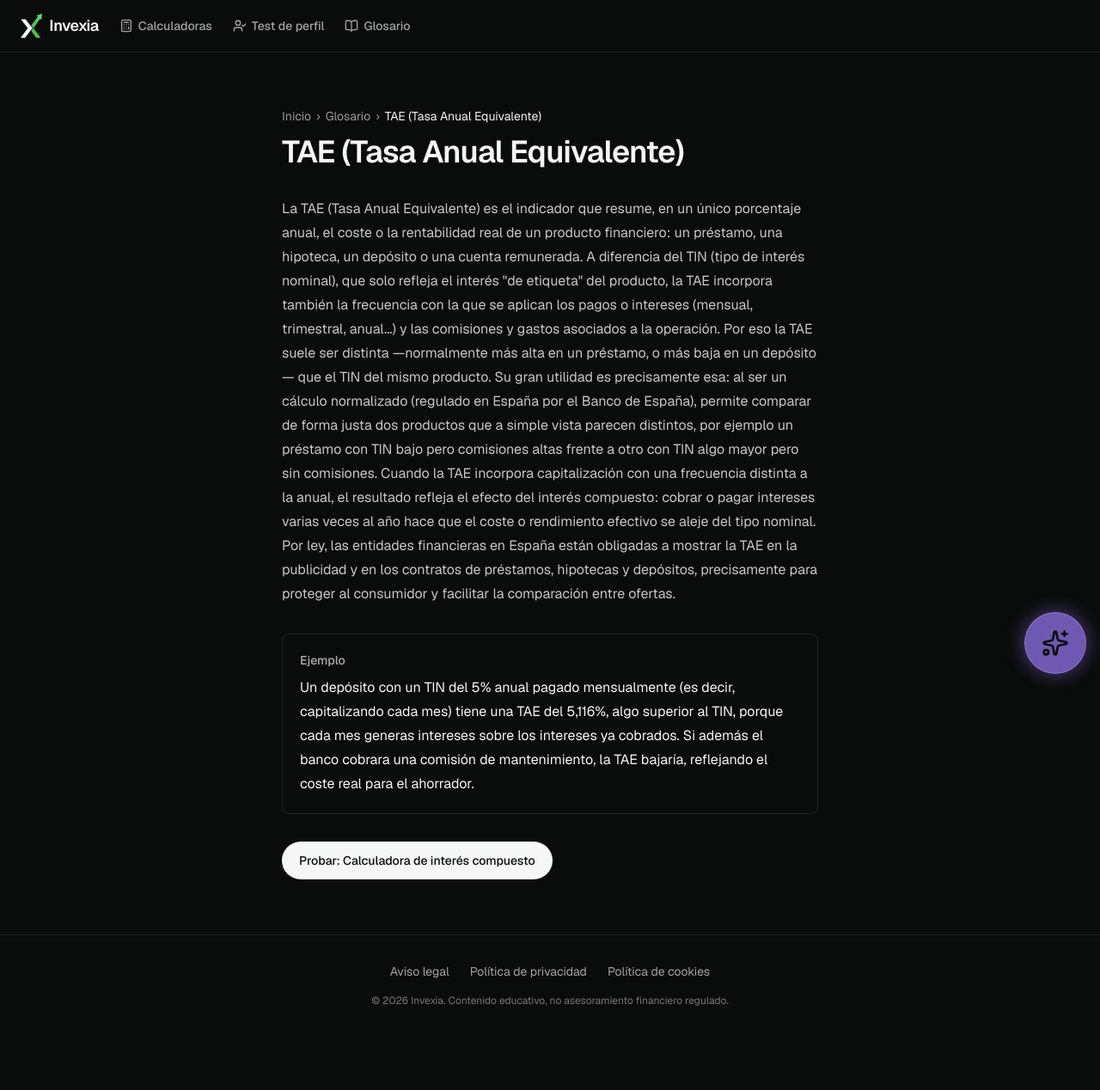
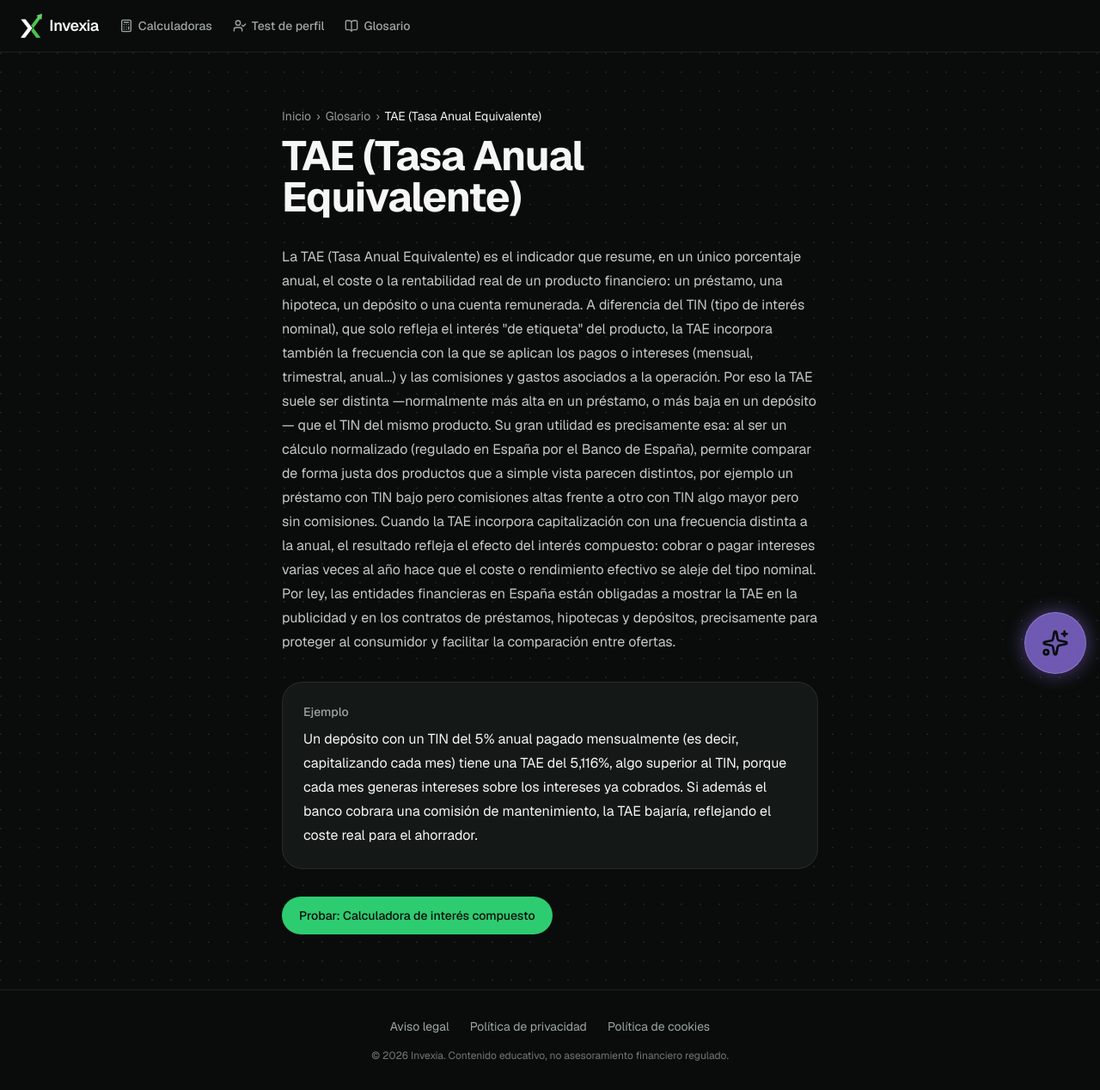
Before and after one commit to pacomarquezar-dev/invexia, a Next.js app: page /glosario/tae in a window 1280 px wide. Shown: the whole page at 86% size. Before the commit the page ends 1204 px from the top, so only its background shows below. Built offline with nearby package versions, Linux system fonts and the light colour scheme; no server answers.

Commit message:
feat(glosario): aplica el sistema de diseño (cards, botón CTA, dot-grid) a listado y fichas

```diff
--- a/app/glosario/[termino]/page.tsx
+++ b/app/glosario/[termino]/page.tsx
@@ -1,7 +1,8 @@
 import type { Metadata } from "next";
-import Link from "next/link";
 import { notFound } from "next/navigation";
 import Breadcrumb from "@/components/Breadcrumb";
+import Button from "@/components/Button";
+import Card from "@/components/Card";
 import { glossaryTerms } from "@/lib/glossary";
 
 const siteUrl = process.env.NEXT_PUBLIC_SITE_URL ?? "https://www.invexia.es";
@@ -53,7 +54,8 @@ export default async function GlosarioTerminoPage({ params }: PageProps) {
   };
 
   return (
-    <main className="mx-auto flex w-full max-w-2xl flex-col gap-8 px-6 py-16">
+    <main className="bg-dot-grid">
+      <div className="mx-auto flex w-full max-w-2xl flex-col gap-8 px-6 py-16">
         {/* JSON-LD generado a partir de datos propios y estáticos, no de entrada de usuario */}
         <script type="application/ld+json" dangerouslySetInnerHTML={{ __html: JSON.stringify(jsonLd) }} />
 
@@ -65,24 +67,24 @@ export default async function GlosarioTerminoPage({ params }: PageProps) {
               { label: entry.term },
             ]}
           />
-        <h1 className="text-3xl font-semibold tracking-tight sm:text-4xl">{entry.term}</h1>
+          <h1 className="text-4xl font-bold tracking-tight text-foreground sm:text-5xl">
+            {entry.term}
+          </h1>
         </div>
 
         <p className="whitespace-pre-line leading-7 text-foreground/80">{entry.definition}</p>
 
-      <div className="rounded-lg border border-foreground/10 p-5">
-        <p className="text-sm font-medium text-foreground/70">Ejemplo</p>
-        <p className="mt-2 leading-7">{entry.example}</p>
-      </div>
+        <Card className="flex flex-col gap-2">
+          <p className="text-sm font-medium text-muted">Ejemplo</p>
+          <p className="leading-7 text-foreground">{entry.example}</p>
+        </Card>
 
         {entry.relatedCalculator && (
-        <Link
-          href={entry.relatedCalculator.href}
-          className="self-start rounded-full bg-foreground px-5 py-3 text-sm font-medium text-background transition-colors hover:opacity-90"
-        >
+          <Button href={entry.relatedCalculator.href} className="self-start">
             Probar: {entry.relatedCalculator.label}
-        </Link>
+          </Button>
         )}
+      </div>
     </main>
   );
 }
--- a/app/glosario/page.tsx
+++ b/app/glosario/page.tsx
@@ -1,6 +1,7 @@
 import type { Metadata } from "next";
 import Link from "next/link";
 import Breadcrumb from "@/components/Breadcrumb";
+import Card from "@/components/Card";
 import { glossaryTerms } from "@/lib/glossary";
 
 export const metadata: Metadata = {
@@ -16,7 +17,8 @@ const sortedTerms = [...glossaryTerms].sort((a, b) => a.term.localeCompare(b.ter
 
 export default function GlosarioPage() {
   return (
-    <main className="mx-auto flex w-full max-w-4xl flex-col gap-8 px-6 py-16">
+    <main className="bg-dot-grid">
+      <div className="mx-auto flex w-full max-w-4xl flex-col gap-8 px-6 py-16">
         <div className="flex flex-col gap-3">
           <Breadcrumb items={[{ label: "Inicio", href: "/" }, { label: "Glosario" }]} />
           <h1 className="text-3xl font-semibold tracking-tight sm:text-4xl">
@@ -29,17 +31,17 @@ export default function GlosarioPage() {
 
         <ul className="grid gap-4 sm:grid-cols-2">
           {sortedTerms.map((entry) => (
-          <li key={entry.slug}>
-            <Link
-              href={`/glosario/${entry.slug}`}
-              className="block h-full rounded-lg border border-foreground/10 p-5 transition-colors hover:bg-foreground/5"
-            >
-              <p className="font-medium">{entry.term}</p>
-              <p className="mt-1 text-sm text-foreground/70">{entry.shortDefinition}</p>
+            <li key={entry.slug} className="group">
+              <Link href={`/glosario/${entry.slug}`} className="block h-full">
+                <Card className="flex h-full flex-col gap-2 transition-colors group-hover:border-accent/40 group-hover:bg-foreground/5">
+                  <h2 className="font-semibold text-foreground">{entry.term}</h2>
+                  <p className="text-sm text-muted">{entry.shortDefinition}</p>
+                </Card>
               </Link>
             </li>
           ))}
         </ul>
+      </div>
     </main>
   );
 }
```
Lines whose indentation alone changed are shown as unchanged.
